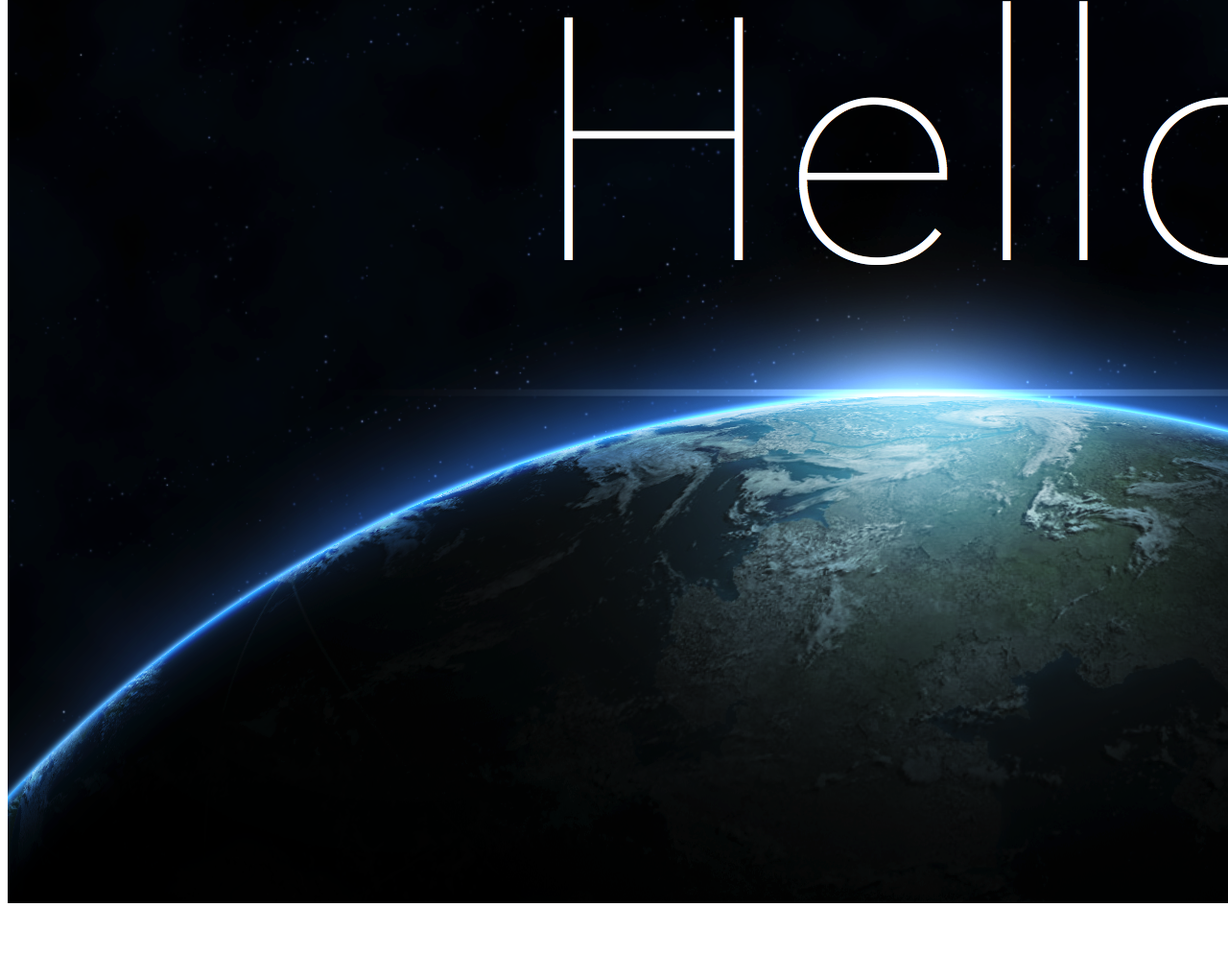
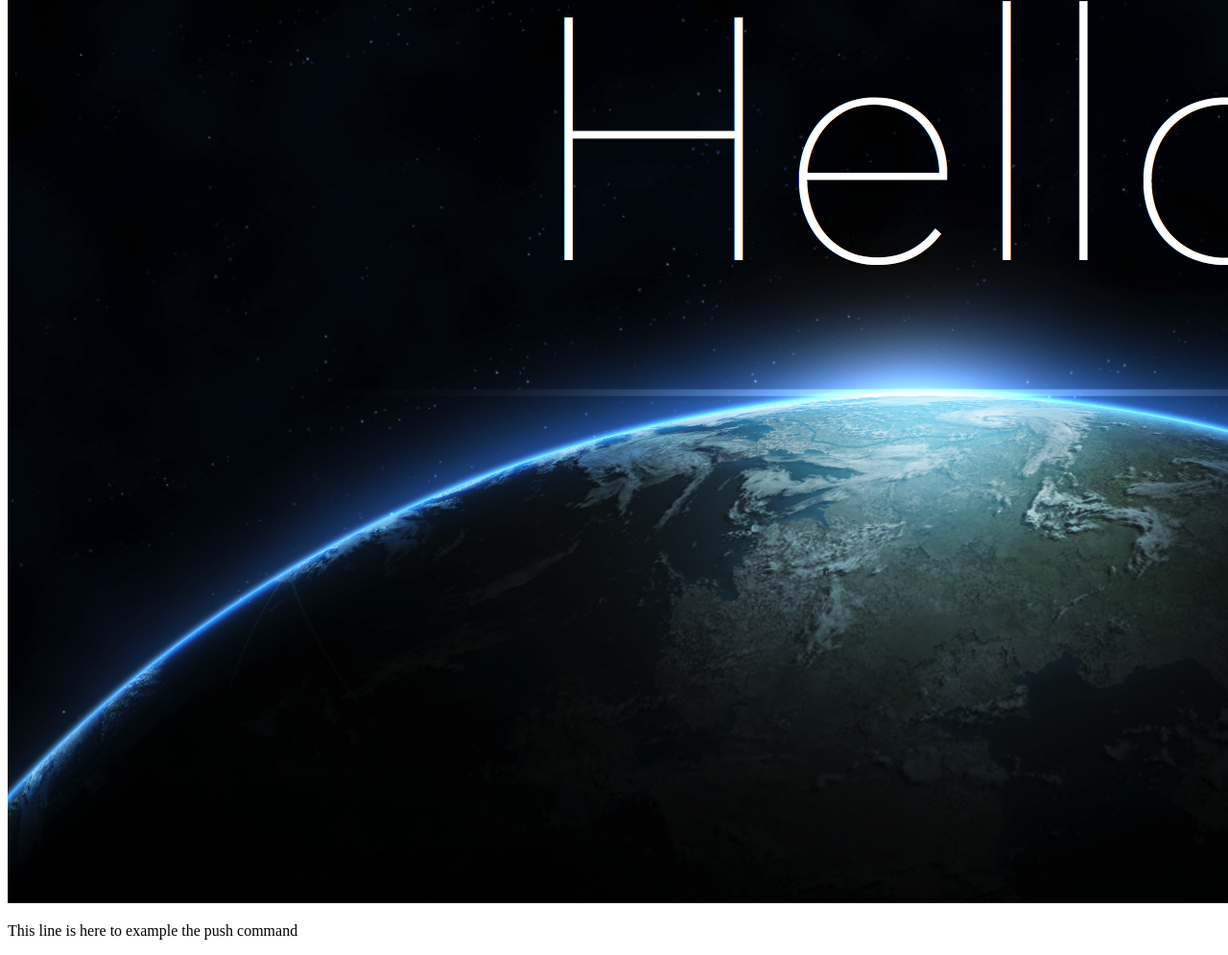
Before and after one commit to DaveTonkov/DaveTonkovNew.github.io, a plain HTML site: page index.html in a window 1280 px wide. Shown: the part 541-1536 px from the top of the page at 96% size. Before the commit the page ends 1494 px from the top, so only its background shows below. Drawn offline with Linux system fonts and the light colour scheme.

Commit message:
Added new paragraph

```diff
--- a/index.html
+++ b/index.html
@@ -11,8 +11,8 @@
 <p>This is the first file in my new Git Repo.</p>
 <p>A new line in our file!</p>
 <p>This line is here to show how merging works.</p>
-
 <div><img src="hello_world.png" alt="Hello World"></div>
+<p>This line is here to example the push command</p>
 
 </body>
 </html>
```
